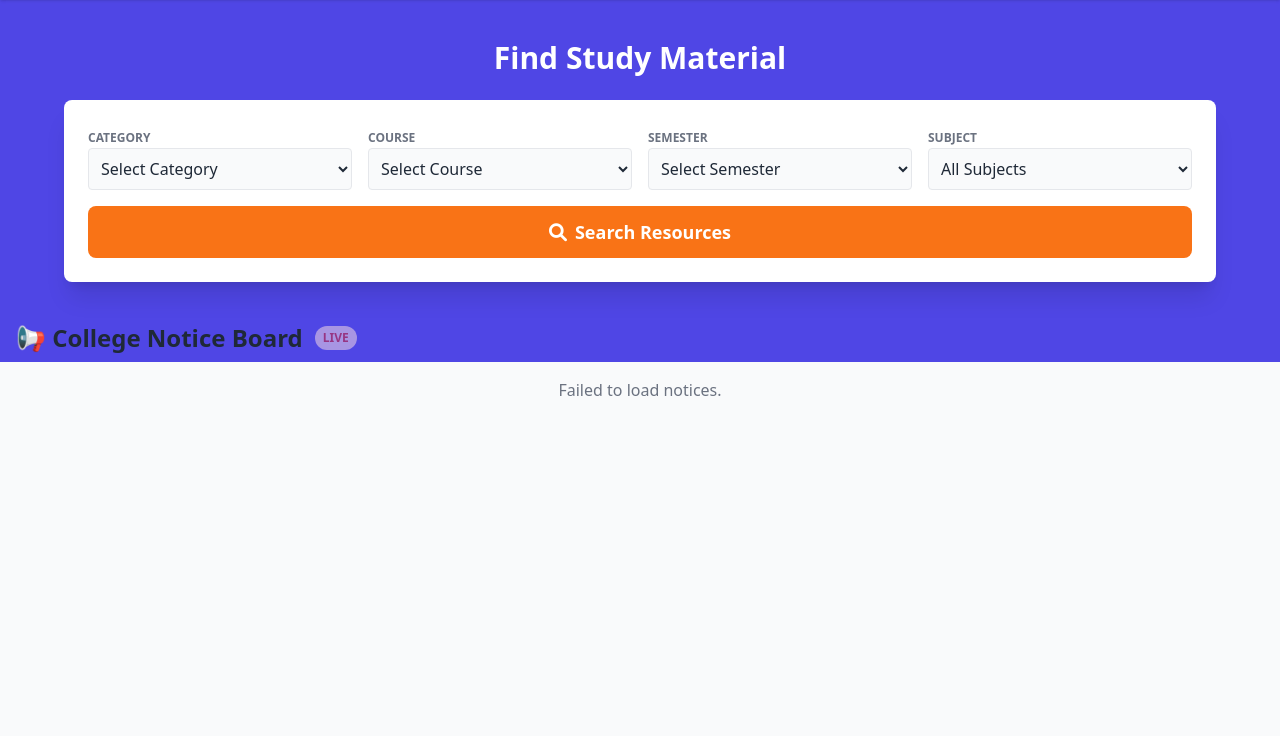
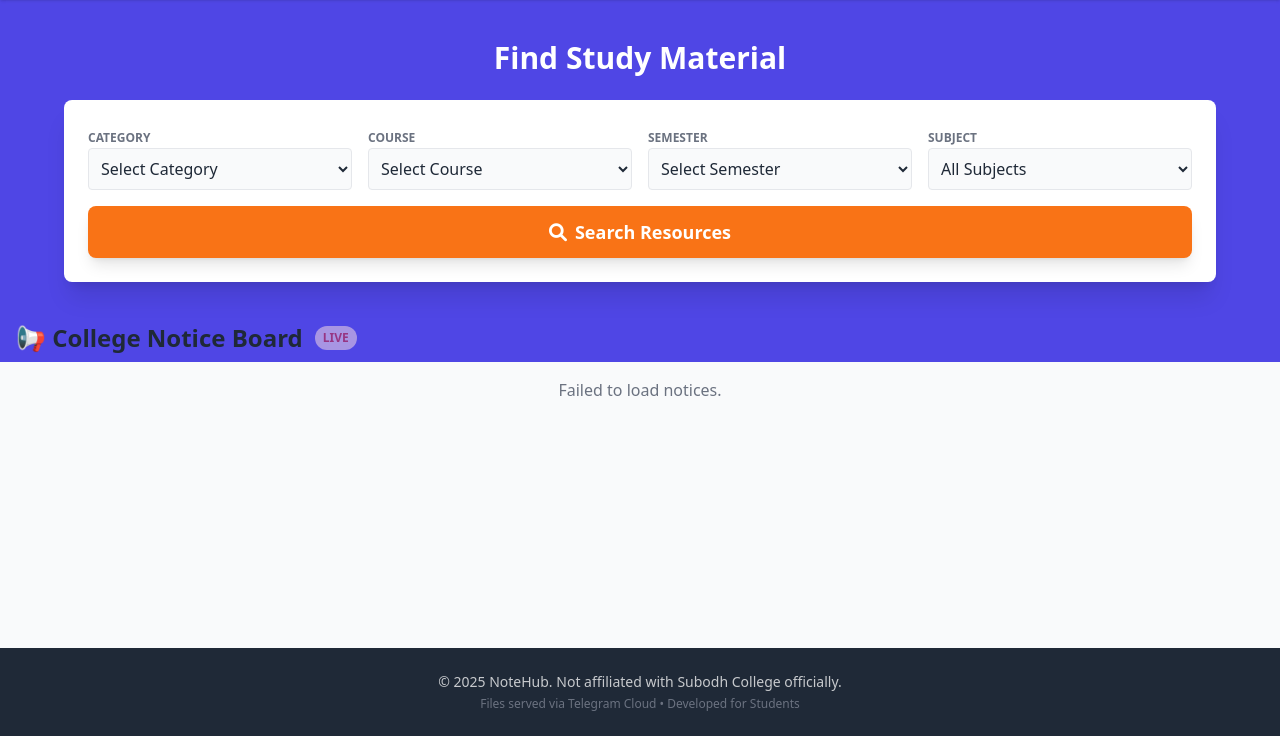
Before and after one commit to Vaishalide/subodh-notes, a Flask app: page / in a window 1280 px wide. Shown: the part 64-800 px from the top of the page. Run offline with Flask 3, Linux system fonts and the light colour scheme; data that the repository does not hold is empty; parts of the project's set-up code (start-up, migrations or seed data) failed here and were passed over; some libraries are stand-ins or nearby versions.

Commit message:
Update index.html

```diff
--- a/templates/index.html
+++ b/templates/index.html
@@ -3,27 +3,49 @@
 <head>
     <meta charset="UTF-8">
     <meta name="viewport" content="width=device-width, initial-scale=1.0">
-    <title>College Notes Portal</title>
+    <meta http-equiv="X-UA-Compatible" content="ie=edge">
+
+    <title>NoteHub | SS Jain Subodh PG College Notes, Syllabus & Notices</title>
+    <meta name="description" content="One-stop portal for SS Jain Subodh PG College Jaipur. Download PDF notes, previous year questions (PYQ), assignments, view exam time tables, and latest notices for BCA, B.Sc, B.Com, BA, and PG courses.">
+    <meta name="keywords" content="Subodh College Notes, Subodh PG College Jaipur, SS Jain Subodh Syllabus, Subodh Time Table, Subodh Assignments, BCA Notes, B.Sc Notes, PYQ Subodh">
+    <meta name="author" content="NoteHub">
+
+    <meta property="og:type" content="website">
+    <meta property="og:url" content="https://your-app-url.herokuapp.com/">
+    <meta property="og:title" content="NoteHub | Subodh College Study Material">
+    <meta property="og:description" content="Free access to Notes, Syllabus, Assignments, and Notices for SS Jain Subodh PG College Jaipur.">
+    <meta property="og:image" content="https://www.subodhpgcollege.com/assets/images/logo_dark.png">
+
+    <meta property="twitter:card" content="summary_large_image">
+    <meta property="twitter:title" content="NoteHub | Subodh College Study Material">
+    <meta property="twitter:description" content="Download Notes, Syllabus, and check Results for Subodh College.">
+
+    <link rel="preconnect" href="https://cdn.tailwindcss.com">
+    <link rel="preconnect" href="https://cdnjs.cloudflare.com">
+    <link rel="preconnect" href="https://fonts.googleapis.com">
+
     <script src="https://cdn.tailwindcss.com"></script>
+
     <link href="https://cdnjs.cloudflare.com/ajax/libs/font-awesome/6.0.0/css/all.min.css" rel="stylesheet">
+
     <link href="https://fonts.googleapis.com/css2?family=Inter:wght@300;400;600;700&display=swap" rel="stylesheet">
+
     <script>
         tailwind.config = { theme: { extend: { colors: { brand: '#4F46E5' } } } }
     </script>
     <style>
-        .notice-card:hover { transform: translateY(-3px); box-shadow: 0 10px 20px rgba(0,0,0,0.1); }
+        .notice-card:hover { transform: translateY(-2px); box-shadow: 0 10px 15px -3px rgba(0, 0, 0, 0.1), 0 4px 6px -2px rgba(0, 0, 0, 0.05); }
         @keyframes blink { 0% { opacity: 1; } 50% { opacity: 0.5; } 100% { opacity: 1; } }
         .new-tag { animation: blink 1.5s infinite; }
 
-        /* FIXED DROPDOWN CSS */
         .dropdown { position: relative; display: inline-block; }
         .dropdown-content {
             display: none;
             position: absolute;
             background-color: white;
             min-width: 200px;
-            box-shadow: 0px 10px 25px rgba(0,0,0,0.2);
-            z-index: 9999; /* Very high Z-Index to stay on top */
+            box-shadow: 0px 10px 25px rgba(0,0,0,0.15);
+            z-index: 50;
             border-radius: 8px;
             top: 100%;
             left: 0;
@@ -31,31 +53,19 @@
             border: 1px solid #f3f4f6;
         }
         .dropdown:hover .dropdown-content { display: block; }
-        /* Add a small arrow/triangle if needed, optional */
-        .dropdown-content::before {
-            content: "";
-            position: absolute;
-            bottom: 100%;
-            left: 20px;
-            border-width: 8px;
-            border-style: solid;
-            border-color: transparent transparent white transparent;
-        }
     </style>
 </head>
 <body class="bg-gray-50 text-gray-800 font-sans flex flex-col min-h-screen">
 
-    <nav class="bg-white shadow sticky top-0 z-50">
+    <header class="bg-white shadow sticky top-0 z-50">
         <div class="max-w-7xl mx-auto px-4 flex flex-wrap justify-between items-center py-3">
+            <a href="/" class="flex items-center text-brand font-bold text-xl mr-6" aria-label="NoteHub Home">
+                <i class="fas fa-graduation-cap mr-2"></i> NoteHub
+            </a>
 
-            <div class="flex items-center text-brand font-bold text-xl cursor-pointer mr-6" onclick="resetPage()">
-                <i class="fas fa-graduation-cap mr-2"></i> NoteHub
-            </div>
-
-            <div class="flex flex-wrap items-center gap-4 md:gap-6 mt-2 md:mt-0">
-
+            <nav class="flex flex-wrap items-center gap-4 md:gap-6 mt-2 md:mt-0">
                 <div class="dropdown">
-                    <button class="text-gray-600 hover:text-brand font-medium flex items-center py-2">
+                    <button class="text-gray-600 hover:text-brand font-medium flex items-center py-2" aria-label="Syllabus Menu">
                         <i class="fas fa-book mr-1"></i> Syllabus <i class="fas fa-chevron-down ml-1 text-xs"></i>
                     </button>
                     <div class="dropdown-content">
@@ -72,54 +82,54 @@
                     <i class="fas fa-calendar-alt mr-1"></i> Time Table
                 </button>
 
-                <a href="/admin" class="text-sm text-gray-400 hover:text-gray-600 ml-2 border-l pl-4 border-gray-300">
+                <a href="/admin" class="text-sm text-gray-400 hover:text-gray-600 ml-2 border-l pl-4 border-gray-300" aria-label="Admin Panel">
                     <i class="fas fa-cog"></i> Admin
                 </a>
+            </nav>
         </div>
+    </header>
 
-        </div>
-    </nav>
-
-    <div class="bg-brand text-white pb-20 pt-10 px-4">
+    <main class="flex-grow">
+        <section class="bg-brand text-white pb-20 pt-10 px-4">
             <h1 class="text-3xl font-bold text-center mb-6">Find Study Material</h1>
 
             <div class="max-w-6xl mx-auto bg-white rounded-lg shadow-xl p-6 text-gray-800">
                 <div class="grid grid-cols-1 md:grid-cols-4 gap-4 mb-4">
                     <div class="relative">
-                    <label class="text-xs font-bold text-gray-500 uppercase">Category</label>
+                        <label for="sel-cat" class="text-xs font-bold text-gray-500 uppercase">Category</label>
                         <select id="sel-cat" class="w-full p-2 border rounded bg-gray-50 focus:ring-2 focus:ring-brand"><option value="">Select Category</option></select>
                     </div>
                     <div class="relative">
-                    <label class="text-xs font-bold text-gray-500 uppercase">Course</label>
+                        <label for="sel-course" class="text-xs font-bold text-gray-500 uppercase">Course</label>
                         <select id="sel-course" onchange="filterSubjects()" class="w-full p-2 border rounded bg-gray-50 focus:ring-2 focus:ring-brand"><option value="">Select Course</option></select>
                     </div>
                     <div class="relative">
-                    <label class="text-xs font-bold text-gray-500 uppercase">Semester</label>
+                        <label for="sel-sem" class="text-xs font-bold text-gray-500 uppercase">Semester</label>
                         <select id="sel-sem" onchange="filterSubjects()" class="w-full p-2 border rounded bg-gray-50 focus:ring-2 focus:ring-brand"><option value="">Select Semester</option></select>
                     </div>
                     <div class="relative">
-                    <label class="text-xs font-bold text-gray-500 uppercase">Subject</label>
+                        <label for="sel-sub" class="text-xs font-bold text-gray-500 uppercase">Subject</label>
                         <select id="sel-sub" onchange="searchFiles()" class="w-full p-2 border rounded bg-gray-50 focus:ring-2 focus:ring-brand"><option value="">All Subjects</option></select>
                     </div>
                 </div>
 
-            <button onclick="searchFiles()" class="w-full bg-orange-500 hover:bg-orange-600 text-white font-bold py-3 rounded-lg transition text-lg flex justify-center items-center">
+                <button onclick="searchFiles()" class="w-full bg-orange-500 hover:bg-orange-600 text-white font-bold py-3 rounded-lg transition text-lg flex justify-center items-center shadow-lg transform hover:-translate-y-0.5">
                     <i class="fas fa-search mr-2"></i> Search Resources
                 </button>
             </div>
-    </div>
+        </section>
 
-    <div class="max-w-7xl mx-auto px-4 -mt-10 mb-10 w-full flex-grow">
+        <div class="max-w-7xl mx-auto px-4 -mt-10 mb-10 w-full">
 
-        <div id="file-section" class="hidden">
+            <section id="file-section" class="hidden">
                 <div class="flex justify-between items-center mb-4">
                     <h2 class="text-2xl font-bold text-gray-800">📚 Search Results</h2>
                     <button onclick="resetPage()" class="text-sm text-red-500 hover:underline">Close</button>
                 </div>
                 <div id="file-grid" class="grid grid-cols-1 md:grid-cols-2 lg:grid-cols-3 gap-6"></div>
-        </div>
+            </section>
 
-        <div id="syllabus-section" class="hidden">
+            <section id="syllabus-section" class="hidden">
                 <div class="flex justify-between items-center mb-4">
                     <h2 class="text-2xl font-bold text-gray-800">📖 Syllabus List</h2>
                     <button onclick="resetPage()" class="text-sm text-red-500 hover:underline">Close</button>
@@ -129,9 +139,9 @@
                     <p>Fetching syllabus from college website...</p>
                 </div>
                 <div id="syllabus-list" class="space-y-4"></div>
-        </div>
+            </section>
 
-        <div id="assignment-section" class="hidden">
+            <section id="assignment-section" class="hidden">
                 <div class="flex justify-between items-center mb-4">
                     <h2 class="text-2xl font-bold text-gray-800">📝 Assignments</h2>
                     <button onclick="resetPage()" class="text-sm text-red-500 hover:underline">Close</button>
@@ -141,9 +151,9 @@
                     <p>Fetching assignments from college website...</p>
                 </div>
                 <div id="assignment-list" class="space-y-4"></div>
-        </div>
+            </section>
 
-        <div id="timetable-section" class="hidden">
+            <section id="timetable-section" class="hidden">
                 <div class="flex justify-between items-center mb-4">
                     <h2 class="text-2xl font-bold text-gray-800">📅 Exam Time Tables</h2>
                     <button onclick="resetPage()" class="text-sm text-red-500 hover:underline">Close</button>
@@ -153,9 +163,9 @@
                     <p>Fetching schedules from college website...</p>
                 </div>
                 <div id="timetable-list" class="space-y-4"></div>
-        </div>
+            </section>
 
-        <div id="notice-section">
+            <section id="notice-section">
                 <div class="flex items-center mb-6">
                     <h2 class="text-2xl font-bold text-gray-800">📢 College Notice Board</h2>
                     <span class="ml-3 bg-red-100 text-red-600 text-xs px-2 py-1 rounded-full font-bold new-tag">LIVE</span>
@@ -165,9 +175,15 @@
                     <p>Fetching latest notices from Subodh College...</p>
                 </div>
                 <div id="notice-list" class="space-y-4"></div>
-        </div>
+            </section>
 
         </div>
+    </main>
+
+    <footer class="bg-gray-800 text-white text-center py-6 mt-auto">
+        <p class="text-sm opacity-75">© 2025 NoteHub. Not affiliated with Subodh College officially.</p>
+        <p class="text-xs text-gray-500 mt-1">Files served via Telegram Cloud • Developed for Students</p>
+    </footer>
 
     <script>
         let globalSubjects = [];
@@ -258,8 +274,9 @@
                                     <p class="text-xs text-gray-500 mt-1">${f.course} • ${f.semester}</p>
                                     <span class="bg-blue-100 text-blue-800 text-xs px-2 py-1 rounded mt-2 inline-block">${f.subject}</span>
                                 </div>
+                                <i class="fas fa-file-pdf text-red-500 text-2xl"></i>
+                            </div>
                             <a href="/download/${f.file_id}" target="_blank" class="block mt-4 text-center bg-gray-100 text-gray-700 font-bold py-2 rounded hover:bg-brand hover:text-white transition"><i class="fas fa-download mr-1"></i> Download</a>
-                            </div>
                         </div>
                     `;
                 });
```
Lines whose indentation alone changed are shown as unchanged.
